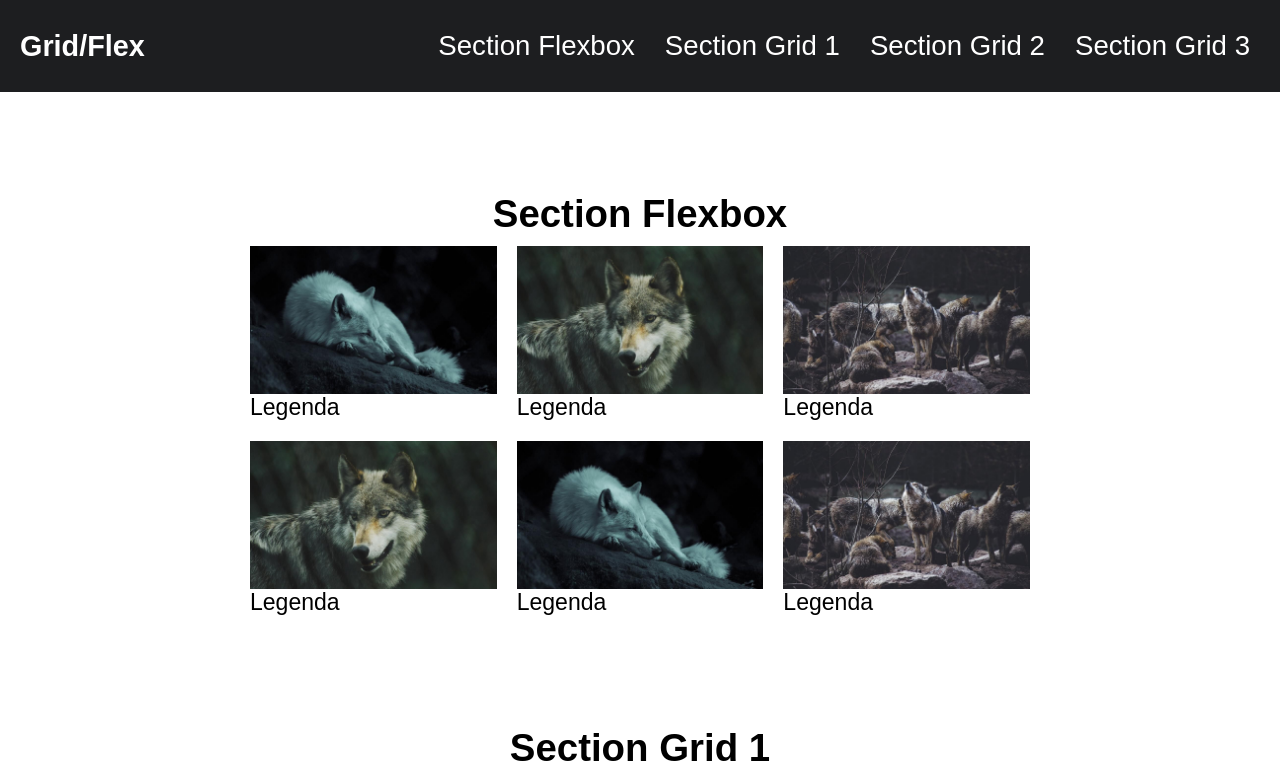
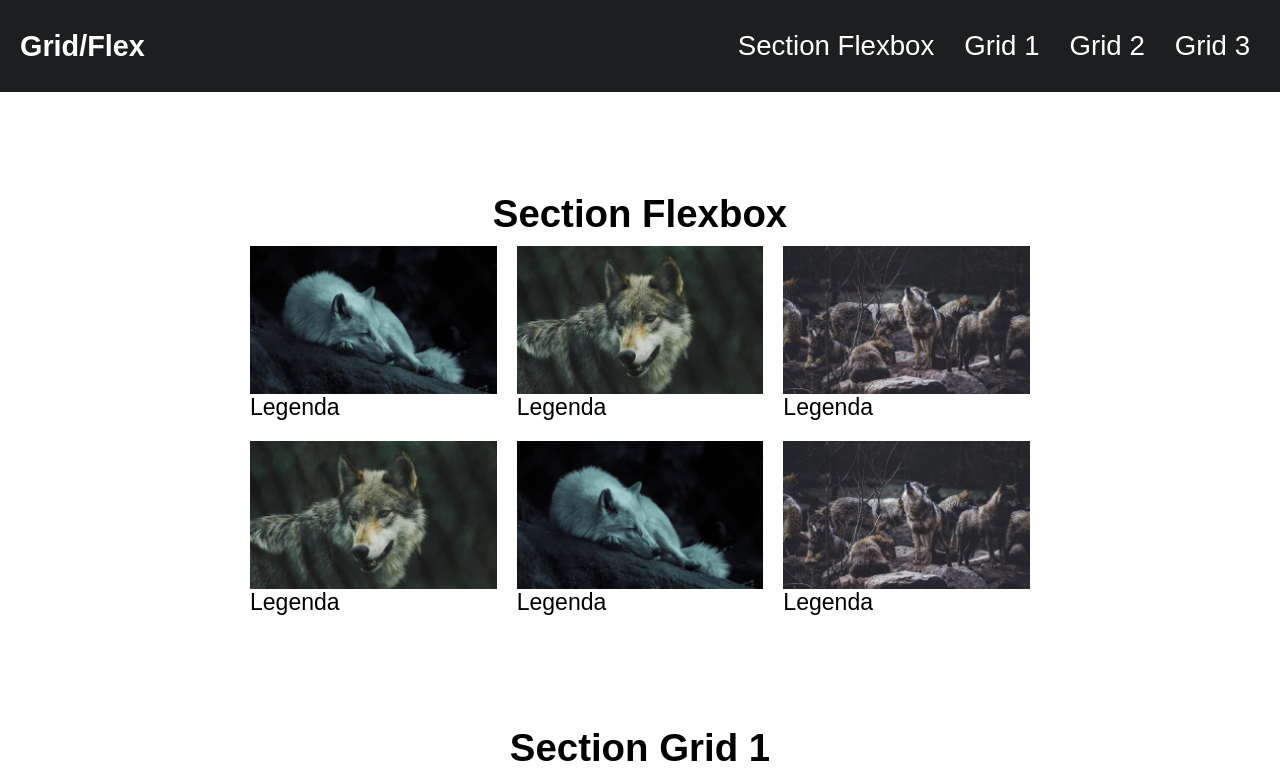
Before and after one commit to Maiconsilvacarvalho/CSS-Grid-Layout-e-Flexbox, a plain HTML site: page CSS-Grid-Layout-e-Flexbox/CSS-Grid-Layout-e-Flexbox-master/index.html in a window 1280 px wide. Shown: the top 777 px of the page. Drawn offline with Linux system fonts and the light colour scheme.

Commit message:
Update index.html

```diff
--- a/CSS-Grid-Layout-e-Flexbox/CSS-Grid-Layout-e-Flexbox-master/index.html
+++ b/CSS-Grid-Layout-e-Flexbox/CSS-Grid-Layout-e-Flexbox-master/index.html
@@ -5,7 +5,7 @@
 	<meta http-equiv="X-UA-Compatible" content="ie=edge" />
 	<meta name="viewport" content="width=device-width, initial-scale=1.0" />
 	<link rel="stylesheet" type="text/css" href="src/styles.css" />
-	<title>CSS grid e Flexbox</title>
+	<title>CSS Grid e Flexbox</title>
 </head>
 
 <body>
@@ -16,14 +16,14 @@
         <nav>
             <ul class="menu">
                 <li><a href="#sec">Section Flexbox</a></li>
-                <li><a href="#grid1">Section Grid 1</a></li>
-                <li><a href="#grid2">Section Grid 2</a></li>
-                <li><a href="#grid3">Section Grid 3</a></li>
+                <li><a href="#grid1">Grid 1</a></li>
+                <li><a href="#grid2">Grid 2</a></li>
+                <li><a href="#grid3">Grid 3</a></li>
 
             </ul>
         </nav>
     </header>
-
+    <!-- Seção 1 -->
    <h1>Section Flexbox</h1>
 
     <section class="flex">
@@ -59,6 +59,7 @@
         </section>
     </section>
 
+	<!-- Seção 2 -->
     <h1>Section Grid 1</h1>
 
     <section class="grid1">
@@ -113,6 +114,7 @@
         </section>
     </section>
 
+	<!-- Seção 3 -->
     <h1>Section Grid 2</h1>
     <a name="grid2"></a>
     <section class="grid2">
@@ -144,6 +146,7 @@
         </section>
     </section>
 
+	<!-- Seção 4 -->
     <h1>Section Grid 3</h1>
     <a name="grid3"></a>
     <section class="grid3">
```
